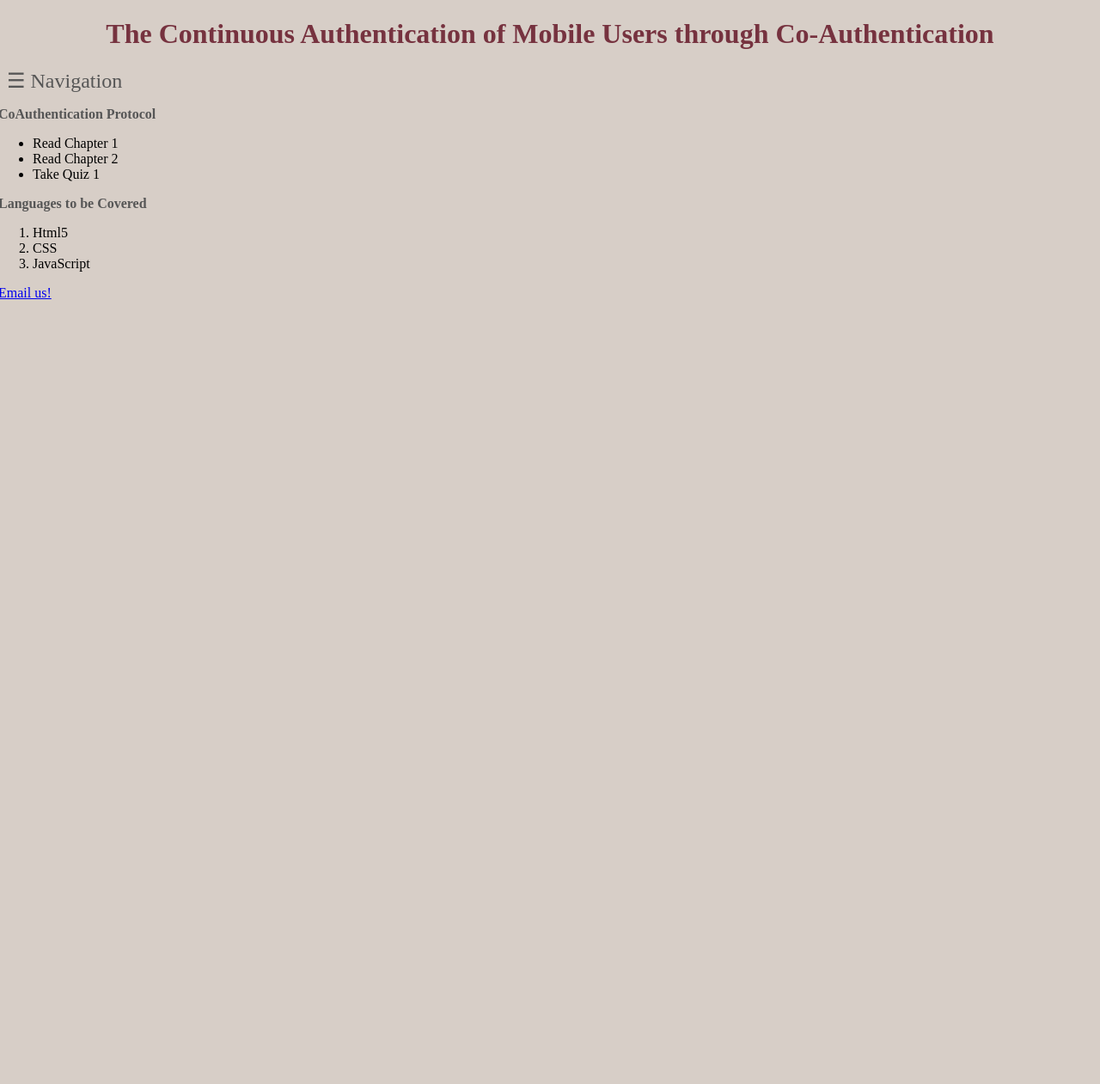
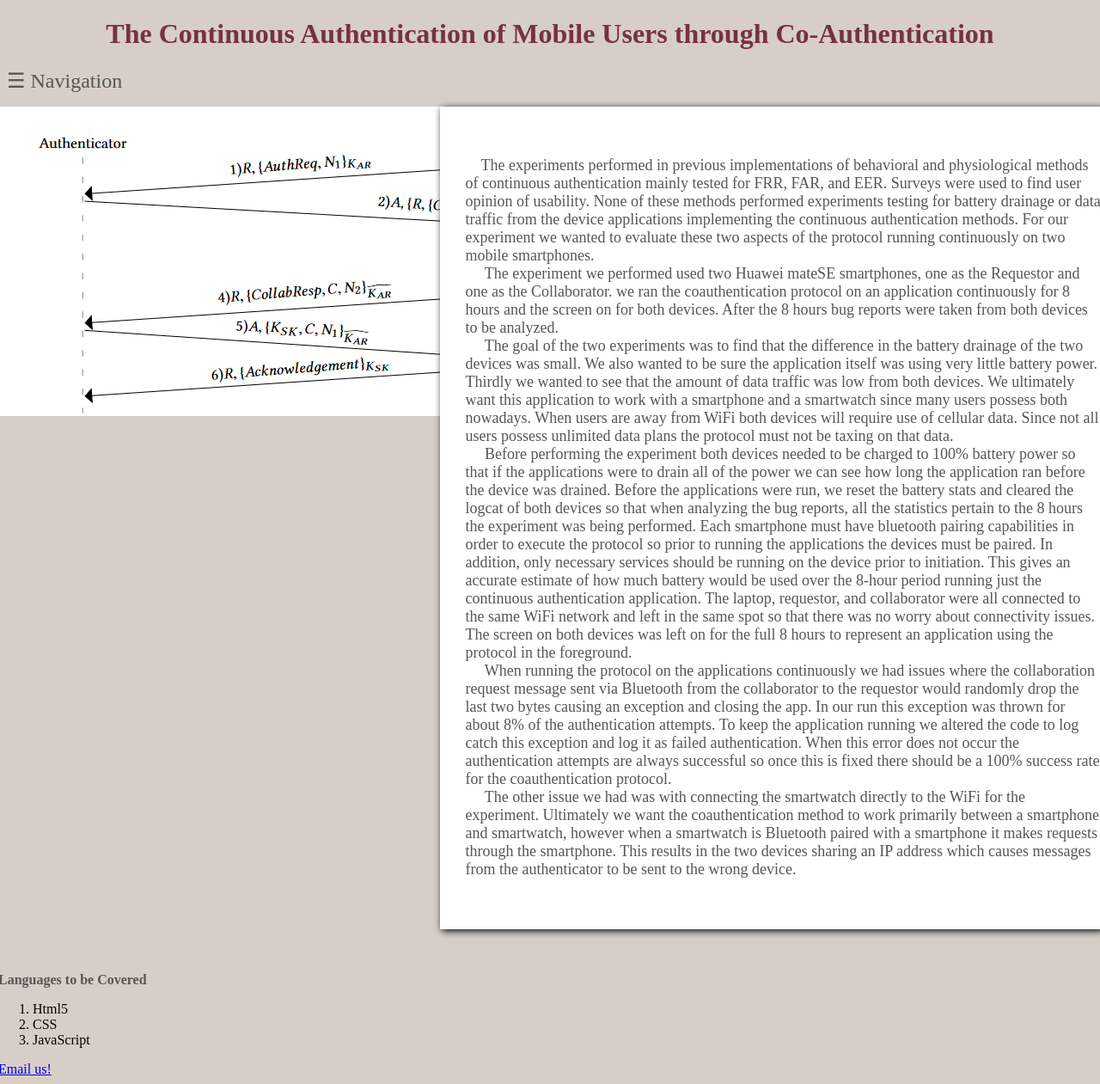
Before and after one commit to BrandonCorn/Project, a PHP site: page /experiment.html in a window 1280 px wide. Shown: the whole page at 86% size. Before the commit the page ends 348 px from the top, so only its background shows below. Run offline with PHP 8.4, Linux system fonts and the light colour scheme.

Commit message:
experiment page

```diff
--- a/experiment.html
+++ b/experiment.html
@@ -23,12 +23,53 @@
 	<span id = "SideNavSpan" onclick = "openNav()">&#9776; Navigation </span>
 <div id = "Main">
 	<main>
-		<p> <b> CoAuthentication Protocol </b> </p>
-		<ul>
-			<li> Read Chapter 1</li>
-			<li> Read Chapter 2 </li>
-			<li> Take Quiz 1 </li>
-		</ul>
+		<div style = "width: 40%; float: left;">
+			<div>
+			  <img id = "protocol" src = "eprotocol.png" alt = "protocol">
+			</div>
+		</div>
+		<div class="Experiment" style="width: 60%; float: left; ">
+		<a><p>
+			&emsp;The experiments performed in previous implementations of behavioral and physiological
+			methods of continuous authentication mainly tested for FRR, FAR, and EER. Surveys were
+			used to find user opinion of usability. None of these methods performed experiments testing
+			 for battery drainage or data traffic from the device applications implementing the continuous
+			 authentication methods. For our experiment we wanted to evaluate these two aspects of the
+			 protocol running continuously on two mobile smartphones. <br>
+
+		&emsp;  The experiment we performed used two Huawei mateSE smartphones, one as the Requestor and one as the
+		 Collaborator. we ran the coauthentication protocol on an application continuously for 8
+		 hours and the screen on for both devices. After the 8 hours bug reports were taken from both devices to be analyzed. <br>
+
+		&emsp; The goal of the two experiments was to find that the difference in the battery drainage of the
+		 two devices was small. We also wanted to be sure the application itself was using very little battery power.
+		 Thirdly we wanted to see that the amount of data traffic was low from both devices.
+		 We ultimately want this application to work with a smartphone and a smartwatch since many users possess both nowadays.
+		  When users are away from WiFi both devices will require use of cellular data.
+			Since not all users possess unlimited data plans the protocol must not be taxing on that data. <br>
+
+			&emsp; Before performing the experiment both devices needed to be charged to 100% battery power so
+			that if the applications were to drain all of the power we can see how long the application ran before
+			the device was drained. Before the applications were run, we reset the battery stats and cleared the logcat
+			of both devices so that when analyzing the bug reports, all the statistics pertain to the 8 hours the experiment was being performed.
+			Each smartphone must have bluetooth pairing capabilities in order to execute the protocol so prior to running the applications the devices must be paired.
+			In addition, only necessary services should be running on the device prior to initiation.
+			This gives an accurate estimate of how much battery would be used over the 8-hour period running just the continuous authentication application.
+			The laptop, requestor, and collaborator were all connected to the same WiFi network and left in the same spot so that there was no worry about connectivity issues.
+			The screen on both devices was left on for the full 8 hours to represent an application using the protocol in the foreground. <br>
+
+			&emsp; When running the protocol on the applications continuously we had issues where the collaboration request message sent via Bluetooth
+			 from the collaborator to the requestor would randomly drop the last two bytes causing an exception and closing the app.
+			 In our run this exception was thrown for about 8% of the authentication attempts.
+			 To keep the application running we altered the code to log catch this exception and log it as failed authentication.
+			 When this error does not occur the authentication attempts are always successful so once this is fixed there should be a 100% success rate for the coauthentication protocol.<br>
+
+			 &emsp; The other issue we had was with connecting the smartwatch directly to the WiFi for the experiment.
+			 Ultimately we want the coauthentication method to work primarily between a smartphone and smartwatch,
+			 however when a smartwatch is Bluetooth paired with a smartphone it makes requests through the smartphone.
+			 This results in the two devices sharing an IP address which causes messages from the authenticator to be sent to the wrong device.
+</p></a>
+</div>
 
 	<div>
 	<p> <b> Languages to be Covered </b> </p>
--- a/style.css
+++ b/style.css
@@ -207,6 +207,20 @@ p{
   margin-bottom: 50px;
 }
 
+.Experiment {
+  background-color: #ffff;
+  box-sizing: border-box;
+	box-shadow: 2px 2px 8px Black;
+  padding-left: 30px;
+  padding-top: 40px;
+  padding-bottom: 20px;
+  margin-bottom: 50px;
+}
+.Experiment a{
+  font-size: 18px;
+  padding-right: 100px;
+}
+
 .Abstract a{
   font-size: 18px;
   padding-right: 100px;
```
Also changed, not shown: Pictures/eprotocol.png (added).
